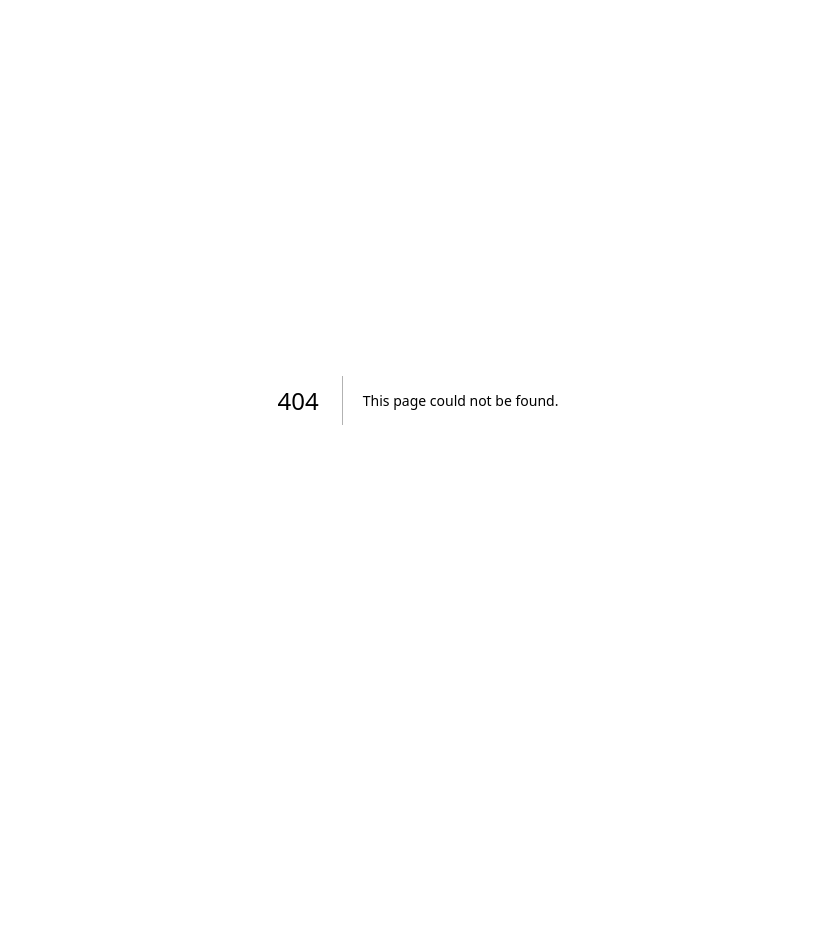
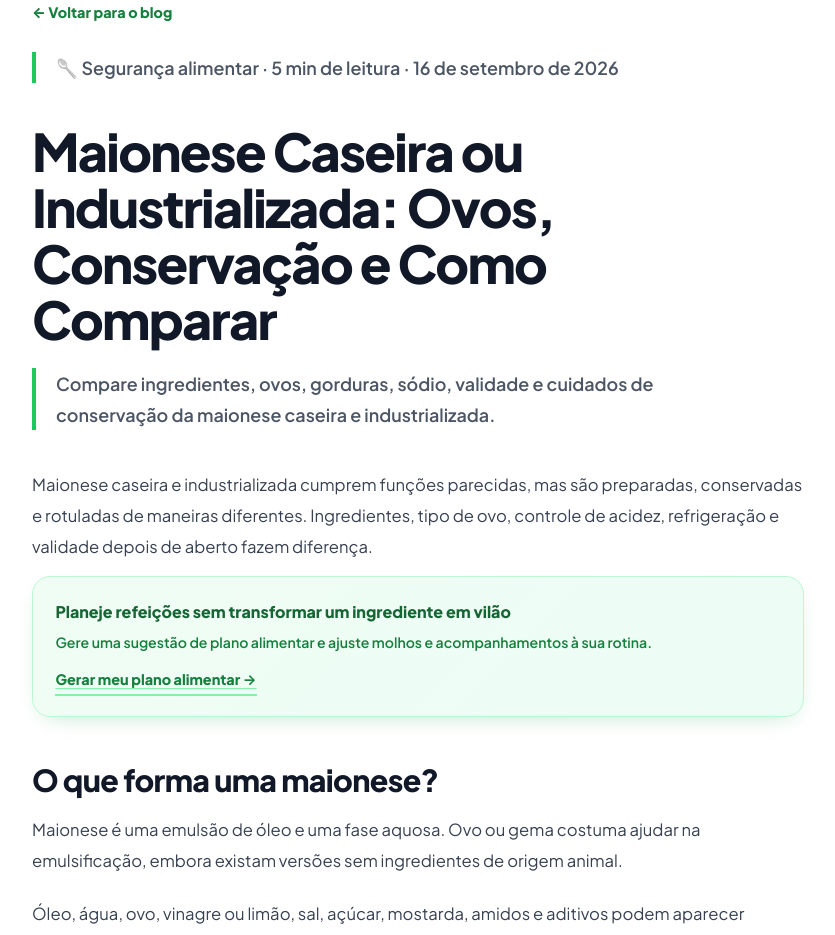
Before and after one commit to elevanceseguros/Nutri, a Next.js app: page /blog/maionese-caseira-industrializada-ovos-conservacao in a window 1280 px wide. Before the commit this address had no page. Shown: the top 935 px of the page, without its empty margins (222-1057 px from the left). Before the commit the page ends 800 px from the top, so only its background shows below. Built offline with nearby package versions, Linux system fonts and the light colour scheme.

Commit message:
Publica artigo de 16/09 sobre maionese e conservação

```diff
--- /dev/null
+++ b/src/app/blog/maionese-caseira-industrializada-ovos-conservacao/page.tsx
@@ -0,0 +1,38 @@
+import type { Metadata } from "next";
+import Link from "next/link";
+import styles from "../../page.module.css";
+
+const title = "Maionese Caseira ou Industrializada: Ovos, Conservação e Como Comparar";
+const description = "Compare ingredientes, ovos, gorduras, sódio, validade e cuidados de conservação da maionese caseira e industrializada.";
+const url = "https://www.nutry.life/blog/maionese-caseira-industrializada-ovos-conservacao";
+export const metadata: Metadata = { title: `${title} | Nutry.life`, description, alternates: { canonical: url }, openGraph: { title, description, type: "article", url, publishedTime: "2026-09-16", modifiedTime: "2026-09-16" } };
+const jsonLd = { "@context": "https://schema.org", "@type": "Article", headline: title, description, datePublished: "2026-09-16", dateModified: "2026-09-16", mainEntityOfPage: url, publisher: { "@type": "Organization", name: "Nutry.life", url: "https://www.nutry.life" } };
+export default function Post() {
+ return <main className={styles.postContainer}>
+  <script type="application/ld+json" dangerouslySetInnerHTML={{ __html: JSON.stringify(jsonLd) }} />
+  <Link href="/blog" className={styles.backToBlog} data-nav="back-to-blog">← Voltar para o blog</Link>
+  <article><header>
+   <p className={styles.postExcerpt}>🥄 Segurança alimentar · 5 min de leitura · 16 de setembro de 2026</p>
+   <h1 className={styles.postTitle}>{title}</h1><p className={styles.postExcerpt}>{description}</p>
+  </header><div className={styles.postContent}>
+   <p>Maionese caseira e industrializada cumprem funções parecidas, mas são preparadas, conservadas e rotuladas de maneiras diferentes. Ingredientes, tipo de ovo, controle de acidez, refrigeração e validade depois de aberto fazem diferença.</p>
+   <div className={styles.articleCtaTop} data-cta="top"><div><strong>Planeje refeições sem transformar um ingrediente em vilão</strong><p>Gere uma sugestão de plano alimentar e ajuste molhos e acompanhamentos à sua rotina.</p><Link href="/" className={styles.articleCtaLink}>Gerar meu plano alimentar →</Link></div></div>
+   <h2>O que forma uma maionese?</h2><p>Maionese é uma emulsão de óleo e uma fase aquosa. Ovo ou gema costuma ajudar na emulsificação, embora existam versões sem ingredientes de origem animal.</p><p>Óleo, água, ovo, vinagre ou limão, sal, açúcar, mostarda, amidos e aditivos podem aparecer conforme a receita.</p>
+   <h2>Caseira não significa automaticamente mais saudável</h2><p>Fazer em casa permite escolher ingredientes, mas não elimina gordura, sódio ou risco microbiológico. A quantidade de óleo pode ser semelhante ou maior que a de alguns produtos prontos. O resultado depende da receita e da porção.</p>
+   <h2>O principal cuidado está no ovo cru</h2><p>Ovos crus ou mal cozidos podem carregar microrganismos causadores de doença. Aparência e cheiro não revelam contaminação.</p><p>Prefira ovos ou gemas pasteurizados em preparações que não serão cozidas. Gestantes, crianças pequenas, idosos e imunossuprimidos exigem atenção maior.</p>
+   <h2>Limão e vinagre tornam a receita segura?</h2><p>Adicionar ácido muda sabor e pH, mas uma receita doméstica sem controle não garante condição segura. Quantidade, mistura, temperatura e contaminação inicial influenciam o resultado.</p>
+   <h2>Como preparar e guardar a versão caseira</h2><ul><li>Use mãos, superfícies e utensílios limpos.</li><li>Prefira ovo pasteurizado para receitas sem cocção.</li><li>Prepare pequena quantidade e refrigere imediatamente.</li><li>Evite servir por longos períodos fora da geladeira.</li><li>Descarte diante de dúvida sobre tempo ou temperatura.</li></ul>
+   <p>Receitas com leite, batata ou outros perecíveis também precisam de refrigeração. “Sem ovo” não significa que possam ficar livremente em temperatura ambiente.</p>
+   <h2>Por que a industrializada dura mais?</h2><p>A fabricação usa formulação padronizada, controle de acidez, processo higiênico e embalagem adequada. Depois de abrir, siga o rótulo sobre refrigeração, utensílio limpo e prazo de consumo.</p>
+   <h2>Tradicional, light ou vegana</h2><p>“Light” indica redução de energia ou nutriente conforme a rotulagem; não significa ausência de gordura. A vegana não contém ovo, mas pode usar óleo, amido, proteína vegetal, açúcar e aditivos.</p>
+   <h2>Como comparar o rótulo</h2><ul><li>Leia denominação e ingredientes.</li><li>Compare calorias, gorduras saturadas e sódio na mesma quantidade.</li><li>Observe açúcares adicionados e rotulagem frontal.</li><li>Confira alergênicos como ovo, leite, soja e mostarda.</li><li>Considere a porção realmente usada.</li></ul>
+   <h2>Maionese causa intoxicação sozinha?</h2><p>O risco depende do produto, preparo, contaminação e temperatura. Saladas e sanduíches podem reunir outros ingredientes perecíveis. Não prove alimento suspeito; ausência de cheiro ruim não comprova segurança.</p>
+   <h2>Transporte e refeições fora de casa</h2><p>Preparações perecíveis devem permanecer refrigeradas. Use recipiente fechado e bolsa térmica quando necessário. Se não houver como manter temperatura segura, escolha uma preparação mais estável.</p>
+   <h2>Qual escolher?</h2><p>A industrializada oferece praticidade, padronização e validade definida. A caseira permite personalizar sabor, mas exige maior controle e consumo rápido. A escolha depende da receita, frequência, quantidade e armazenamento.</p>
+   <p>Leia também: <Link href="/blog/como-guardar-ovos-geladeira-lavagem-seguranca">como guardar ovos com segurança</Link> · <Link href="/blog/temperos-prontos-naturais-sodio-como-comparar">como comparar temperos e sódio</Link>.</p>
+   <section className={styles.premiumBanner} data-cta="final"><div className={styles.premiumHeader}><h2>Inclua molhos no planejamento real</h2><p>Gere uma sugestão de plano alimentar e procure orientação profissional quando precisar de estratégia individual.</p></div><Link href="/" className={styles.premiumBtn}>Gerar meu plano alimentar</Link></section>
+   <Link href="/blog" className={styles.backToBlog} data-nav="back-to-all-articles">← Voltar para todos os artigos</Link>
+  </div></article>
+  <footer className={styles.footer}><p>Este conteúdo é educativo e não substitui avaliação de nutricionista ou médico. Necessidades, restrições, sintomas e condições de saúde exigem orientação individual.</p><p>Fontes: <a href="https://www.gov.br/anvisa/pt-br/centraisdeconteudo/publicacoes/alimentos/manual-de-boas-praticas-para-servicos-de-alimentacao.pdf" target="_blank" rel="noopener noreferrer">Anvisa — boas práticas</a> · <a href="https://www.gov.br/anvisa/pt-br/assuntos/alimentos/rotulagem/rotulagem-nutricional" target="_blank" rel="noopener noreferrer">Anvisa — rotulagem nutricional</a> · <a href="https://www.gov.br/saude/pt-br/assuntos/saude-brasil/publicacoes-para-promocao-a-saude/guia_alimentar_populacao_brasileira_2ed.pdf" target="_blank" rel="noopener noreferrer">Guia Alimentar</a>. Consultadas em 16/09/2026.</p></footer>
+ </main>;
+}
```
